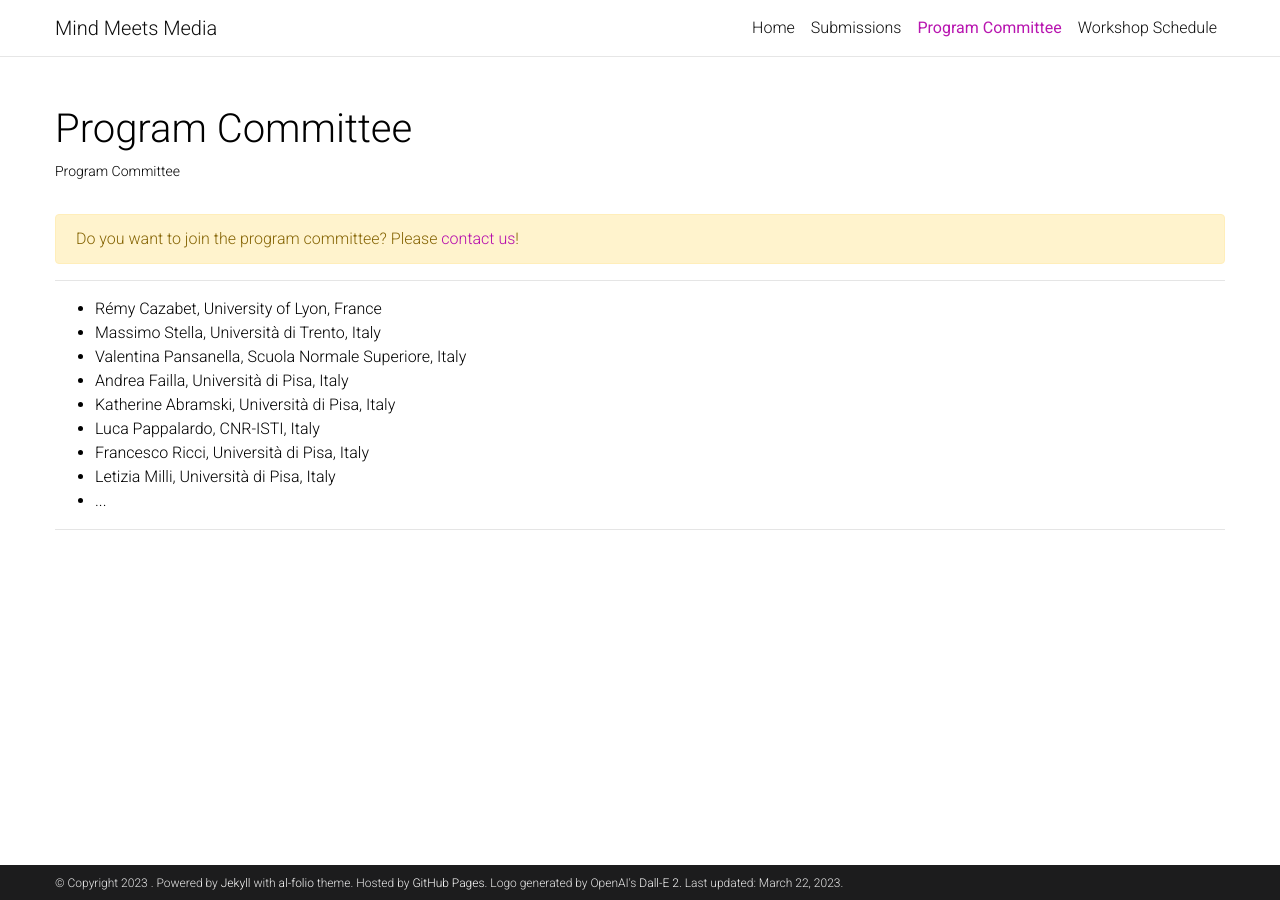
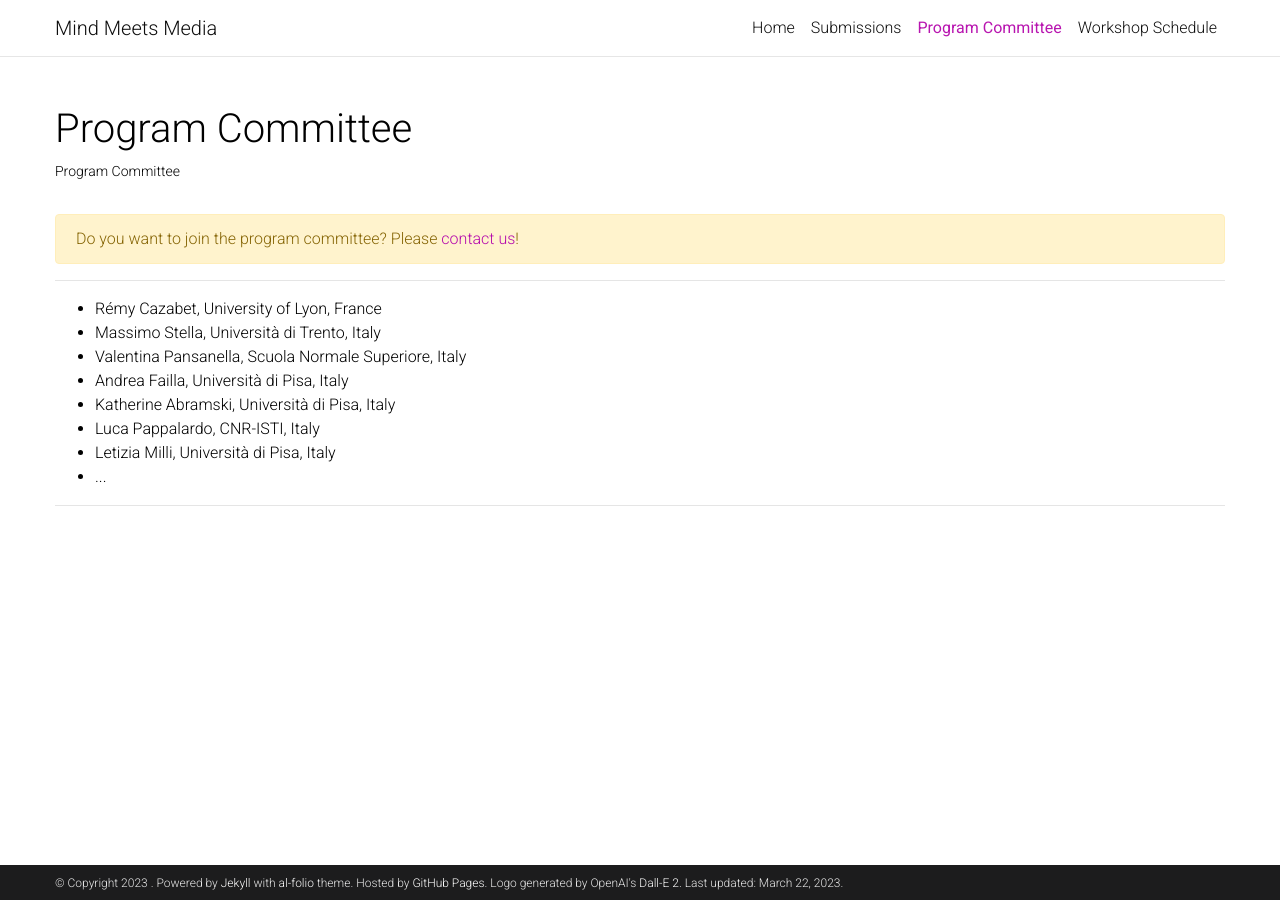
Before and after one commit to SMS-workshop/SMS-workshop.github.io, a Jekyll site: the page built from _pages/PC.md, in a window 1280 px wide. Built offline with Jekyll 4.4.1, drawn with Linux system fonts in a browser that asks for light colours; a style sheet for code colours, icons or effects is not loaded.

```diff
--- a/_pages/PC.md
+++ b/_pages/PC.md
@@ -20,7 +20,6 @@
     <li>Andrea Failla, Università di Pisa, Italy</li>
     <li>Katherine Abramski, Università di Pisa, Italy</li>
     <li>Luca Pappalardo, CNR-ISTI, Italy</li>
-    <li>Francesco Ricci, Università di Pisa, Italy</li>
     <li>Letizia Milli, Università di Pisa, Italy</li>
     <li>...</li>
 </ul>
```
